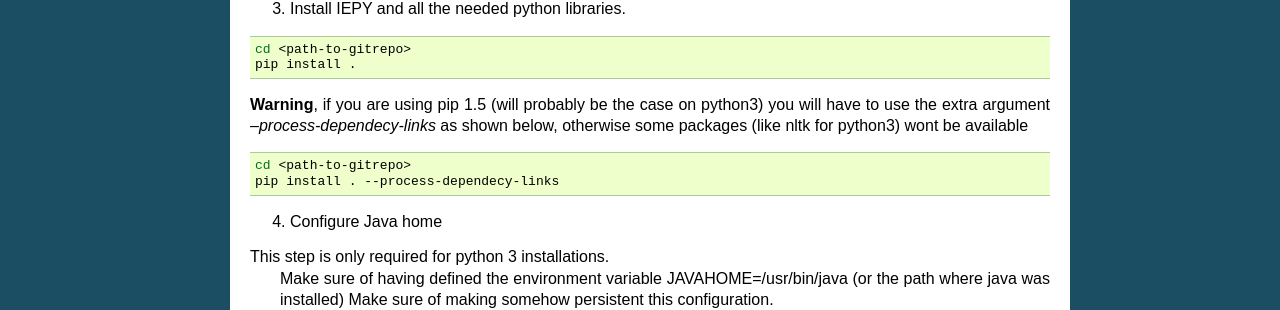
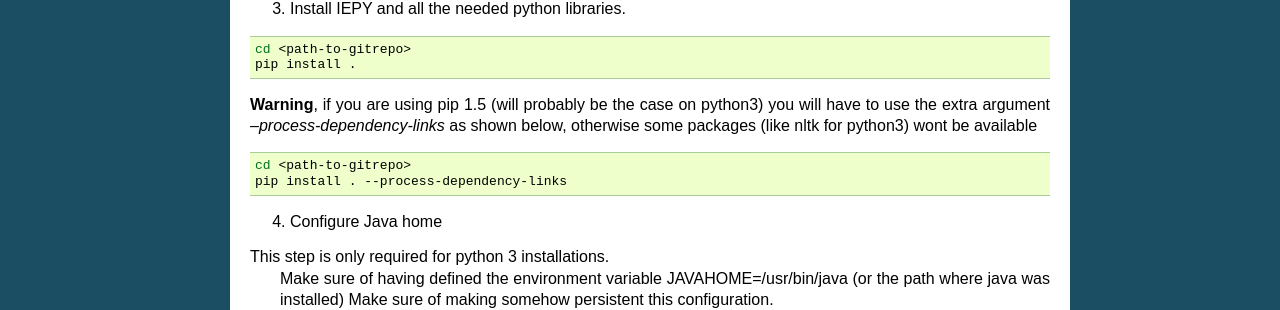
Before and after one commit to machinalis/iepy, a Sphinx documentation site: the page built from docs/installation.rst, in a window 1280 px wide. Shown: the part 1091-1401 px from the top of the page. Built offline with Sphinx 7.4.7, drawn with Linux system fonts in a browser that asks for light colours.

Commit message:
Horrible typo

```diff
--- a/docs/installation.rst
+++ b/docs/installation.rst
@@ -68,12 +68,12 @@ Python libraries installation
     cd <path-to-gitrepo>
     pip install .
 
-**Warning**, if you are using pip 1.5 (will probably be the case on python3) you will have to use the extra argument *--process-dependecy-links* as shown below, otherwise some packages (like nltk for python3) wont be available
+**Warning**, if you are using pip 1.5 (will probably be the case on python3) you will have to use the extra argument *--process-dependency-links* as shown below, otherwise some packages (like nltk for python3) wont be available
 
 .. code-block:: bash
 
     cd <path-to-gitrepo>
-    pip install . --process-dependecy-links
+    pip install . --process-dependency-links
 
 
 4. Configure Java home
```
